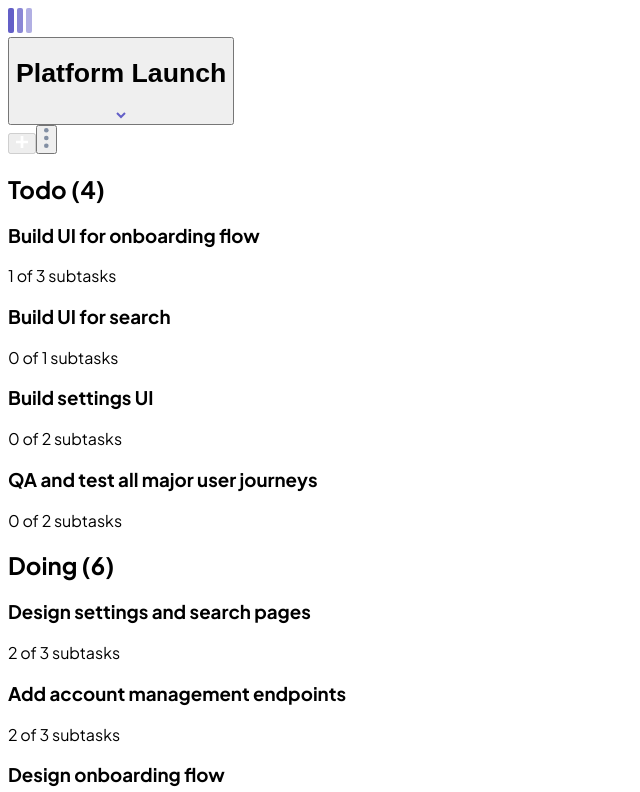
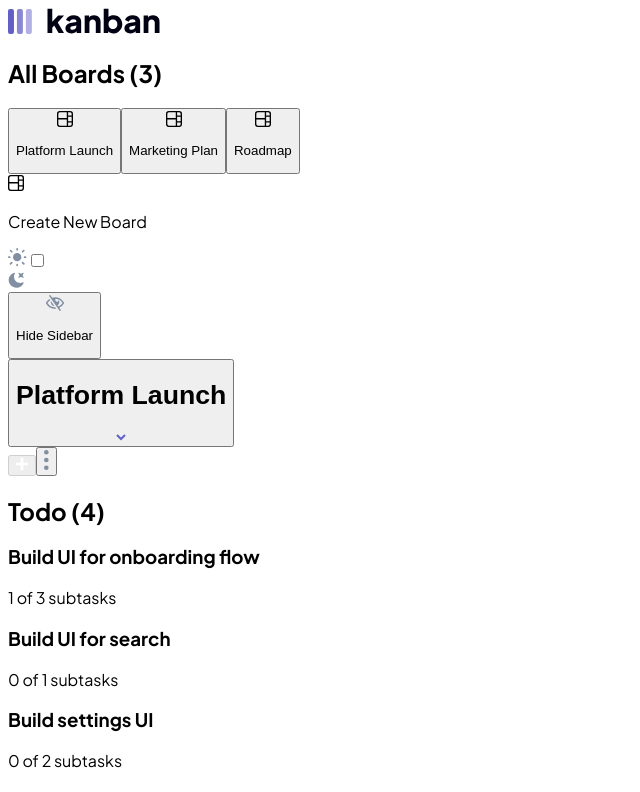
Before and after one commit to Stelkooo/kanban, a Next.js app: page / in a window 1280 px wide. Shown: the top 792 px of the page, without its empty margins (0-640 px from the left). Built offline with nearby package versions, Linux system fonts and the light colour scheme.

Commit message:
sidebar component

```diff
--- a/pages/components/header/header.component.tsx
+++ b/pages/components/header/header.component.tsx
@@ -1,6 +1,5 @@
 import Image from 'next/image';
 
-import Logo from '@/public/assets/logo-mobile.svg';
 import ChevronDown from '@/public/assets/icon-chevron-down.svg';
 import ChevronUp from '@/public/assets/icon-chevron-Up.svg';
 import AddTask from '@/public/assets/icon-add-task-mobile.svg';
@@ -11,17 +10,12 @@ import Button from '../button/button.component';
 export default function Header() {
   return (
     <header className="flex items-center justify-between px-4 py-5">
-      <div className="flex items-center gap-4">
-        <div>
-          <Image src={Logo} alt="Kanban Logo" />
-        </div>
       <Button btnStyle="clear">
         <h1 className="heading-large whitespace-nowrap text-black">
           Platform Launch
         </h1>
         <Image src={ChevronDown} alt="" className="" />
       </Button>
-      </div>
       <div className="flex gap-4">
         <Button btnStyle="primarySmall" isDisabled>
           <Image src={AddTask} alt="Click here to add a new task" />
--- a/pages/index.tsx
+++ b/pages/index.tsx
@@ -1,13 +1,27 @@
+'use client';
+
 import Head from 'next/head';
+import { useState, useEffect } from 'react';
 
 import { Plus_Jakarta_Sans } from 'next/font/google';
 
+import data from '@/public/data/data.json';
+
 import Header from './components/header/header.component';
 import Main from './sections/main/main.component';
+import Sidebar from './sections/sidebar/sidebar.component';
 
 const plusJakartaSans = Plus_Jakarta_Sans({ subsets: ['latin'] });
 
 export default function Home() {
+  const [board, setBoard] = useState({});
+
+  useEffect(() => {
+    const boardInitData = data.boards.find((item) => item.id === 1);
+    if (boardInitData) {
+      setBoard(boardInitData);
+    }
+  }, []);
   return (
     <>
       <Head>
@@ -16,10 +30,11 @@ export default function Home() {
         <link rel="icon" href="/favicon.ico" />
       </Head>
       <div
-        className={`${plusJakartaSans.className} grid h-screen grid-rows-[min-content_1fr] overflow-hidden`}
+        className={`${plusJakartaSans.className} grid h-screen grid-cols-[min-content_1fr] grid-rows-[min-content_1fr] overflow-hidden`}
       >
+        <Sidebar boards={data.boards} currentBoard={board} />
         <Header />
-        <Main />
+        <Main board={board} />
       </div>
     </>
   );
--- a/pages/sections/main/main.component.tsx
+++ b/pages/sections/main/main.component.tsx
@@ -4,29 +4,27 @@ import { useState, useEffect } from 'react';
 
 import _ from 'lodash';
 
-import data from '@/public/data/data.json';
-
-import { TColumn } from '@/pages/types/kanban.types';
+import { TBoard, TColumn } from '@/pages/types/kanban.types';
 
 import Button from '@/pages/components/button/button.component';
 import Columns from './components/columns/columns.component';
 
 import { sortByOrder } from './utilities';
 
-export default function Main() {
-  const [board, setBoard] = useState({});
-  const [columns, setColumns] = useState<TColumn[]>();
+type Props = {
+  board: TBoard;
+};
+
+export default function Main({ board }: Props) {
+  const [columns, setColumns] = useState<TColumn[]>([]);
 
   useEffect(() => {
-    const boardInitData = data.boards.find((item) => item.id === 1);
-    if (boardInitData) {
-      setBoard(boardInitData);
-      setColumns(sortByOrder(boardInitData.columns, boardInitData.order, 'id'));
-    }
-  }, []);
+    if (board.columns)
+      setColumns(sortByOrder(board.columns, board.order, 'id'));
+  }, [board]);
 
   return (
-    <main className="relative flex gap-6 overflow-auto bg-light-grey px-4 py-6">
+    <main className="relative col-span-2 flex gap-6 overflow-auto bg-light-grey px-4 py-6 md:col-span-1">
       {_.isEmpty(board) ? (
         <div className="absolute top-1/2 -translate-y-1/2 px-4 text-center">
           <h2 className="heading-large mb-6 text-medium-grey">
--- a/pages/sections/sidebar/components/boards.component.tsx
+++ b/pages/sections/sidebar/components/boards.component.tsx
@@ -10,7 +10,7 @@ export default function Boards({ boards, currentBoard }: Props) {
   //   setBoard(data.boards.find((item) => item.id === boardId));
   // };
   return (
-    <div className="mr-6 flex flex-col">
+    <div className="mr-6 flex flex-col md:mr-0">
       {boards.map((board) =>
         board.id === currentBoard.id ? (
           <button
--- a/pages/sections/sidebar/sidebar.component.tsx
+++ b/pages/sections/sidebar/sidebar.component.tsx
@@ -1,9 +1,12 @@
 import Image from 'next/image';
 
+import Logo from '@/public/assets/logo-mobile.svg';
 import Sun from '@/public/assets/icon-light-theme.svg';
 import Moon from '@/public/assets/icon-dark-theme.svg';
+import HideSidebar from '@/public/assets/icon-hide-sidebar.svg';
 
 import { TBoard } from '@/pages/types/kanban.types';
+
 import Boards from './components/boards.component';
 
 type Props = {
@@ -13,20 +16,45 @@ type Props = {
 
 export default function Sidebar({ boards, currentBoard }: Props) {
   return (
-    <>
-      <div className="fixed inset-0 z-40 mt-[4.5rem] h-full w-full bg-black opacity-60" />
-      <div className="fixed left-1/2 z-50 flex w-[264px] -translate-x-1/2 flex-col gap-4 rounded-lg bg-white py-4">
-        <h2 className="heading-small px-6">All Boards ({boards.length})</h2>
+    <div className="flex w-max flex-col justify-center md:row-span-2 md:w-[260px] md:justify-start md:gap-[54px] md:border-b md:border-r md:border-lines-light md:pb-8 md:pt-7">
+      <div className="pl-4 md:pl-3.5">
+        <picture>
+          <source
+            media="(min-width:768px)"
+            srcSet="/assets/logo-dark.svg"
+            width={152}
+          />
+          <Image src={Logo} alt="Kanban Logo" />
+        </picture>
+      </div>
+      {/* <div className="fixed inset-0 z-40 mt-[4.5rem] h-full w-full bg-black opacity-60" /> */}
+      <div className="fixed left-1/2 z-50 hidden w-[264px] -translate-x-1/2 flex-col gap-4 rounded-lg bg-white py-4 md:static md:left-0 md:z-0 md:flex md:h-full md:w-60 md:-translate-x-0 md:justify-start md:gap-[18px] md:p-0">
+        <h2 className="heading-small px-6 md:pr-0">
+          All Boards ({boards.length})
+        </h2>
         <Boards boards={boards} currentBoard={currentBoard} />
-        <div className="mx-4 flex items-center justify-center gap-6 rounded-md bg-light-grey py-[14px]">
-          <Image src={Sun} alt="Light Theme Icon" />
-          <label htmlFor="themeSwitcher" className="relative block h-5 w-10">
-            <input type="checkbox" id="themeSwitcher" className="peer hidden" />
-            <div className="absolute inset-0 cursor-pointer rounded-full bg-medium-grey transition-all before:absolute before:left-[3px] before:top-[3px] before:inline-block before:h-[14px] before:w-[14px] before:rounded-full before:bg-white before:transition-all peer-checked:bg-purple peer-checked:before:left-[23px]" />
-          </label>
-          <Image src={Moon} alt="Dark Theme Icon" />
+        <div className="mt-auto">
+          <div className="mx-4 flex items-center justify-center gap-6 rounded-md bg-light-grey py-3.5 md:mr-0">
+            <Image src={Sun} alt="Light Theme Icon" />
+            <label htmlFor="themeSwitcher" className="relative block h-5 w-10">
+              <input
+                type="checkbox"
+                id="themeSwitcher"
+                className="peer hidden"
+              />
+              <div className="absolute inset-0 cursor-pointer rounded-full bg-medium-grey transition-all before:absolute before:left-[3px] before:top-[3px] before:inline-block before:h-[14px] before:w-[14px] before:rounded-full before:bg-white before:transition-all peer-checked:bg-purple peer-checked:before:left-[23px]" />
+            </label>
+            <Image src={Moon} alt="Dark Theme Icon" />
+          </div>
         </div>
+        <button
+          type="button"
+          className="ml-6 inline-flex items-center gap-[10px] py-4"
+        >
+          <Image src={HideSidebar} alt="" />
+          <p className="heading-medium text-medium-grey">Hide Sidebar</p>
+        </button>
       </div>
-    </>
+    </div>
   );
 }
```
Lines whose indentation alone changed are shown as unchanged.
